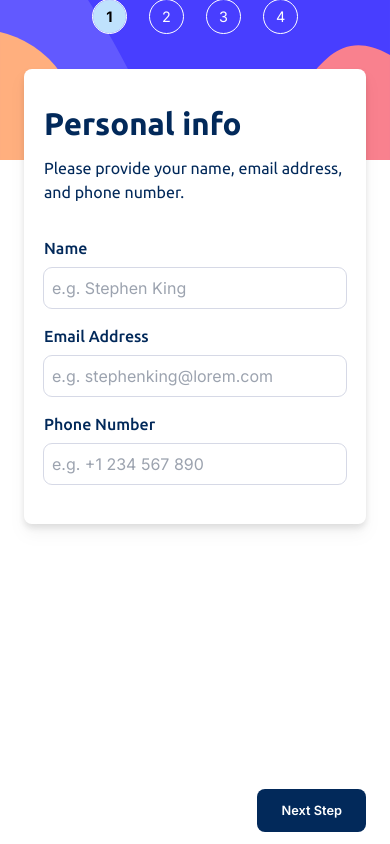
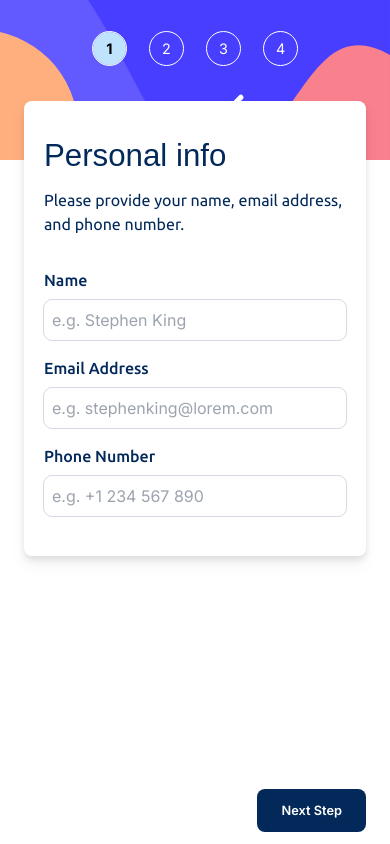
Before and after one commit to Davesakraken/multi-step-form, a Next.js app: page / in a window 390 px wide. Built offline with nearby package versions, Linux system fonts and the light colour scheme.

Commit message:
number padding

```diff
--- a/src/Components/stepList/StepList.tsx
+++ b/src/Components/stepList/StepList.tsx
@@ -13,8 +13,8 @@ export default function StepList({ stepNumber }: StepListProps) {
     "md:rounded-lg md:p-8 md:bg-sidebar-desktop md:items-start md:justify-start md:min-w-[15.5rem] md:h-full";
 
   return (
-    <section className={`flex justify-center bg-cover ${desktopClasses} z-10`}>
-      <ol className="flex flex-row md:flex-col text-white gap-6 md:gap-0 ">
+    <section className={`flex justify-center bg-cover ${desktopClasses} z-10 pt-8`}>
+      <ol className="flex flex-row md:flex-col text-white gap-6 md:gap-0">
         {listItems.map((item, idx) => (
           <li
             key={idx}
--- a/src/app/globals.css
+++ b/src/app/globals.css
@@ -41,8 +41,7 @@ body {
   font-display: swap;
   src: url("../../public/fonts/Ubuntu-Medium.ttf");
 }
-
-@font-face {
+`@font-face {
   font-family: "Ubuntu-Bold";
   font-style: normal;
   font-display: swap;
```
